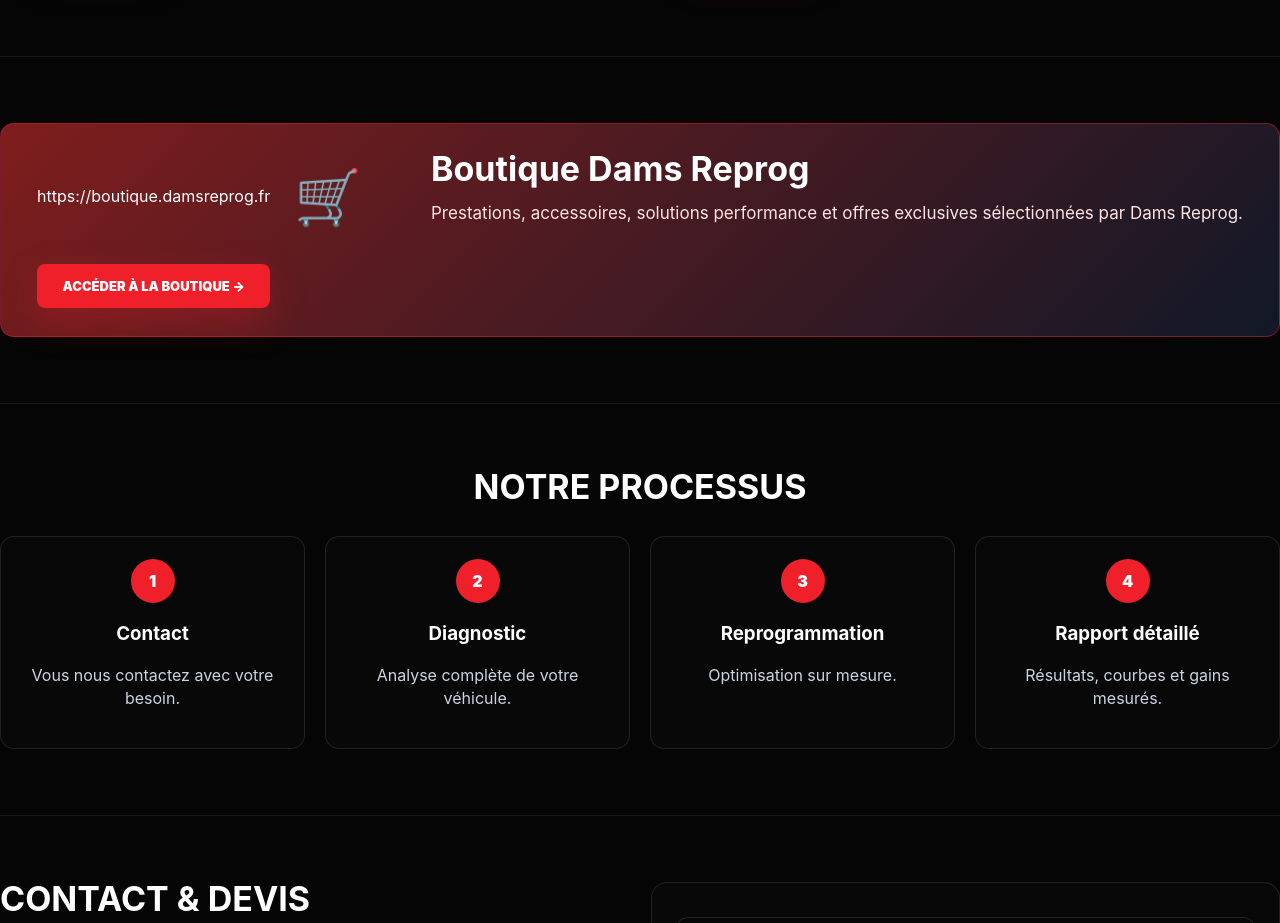
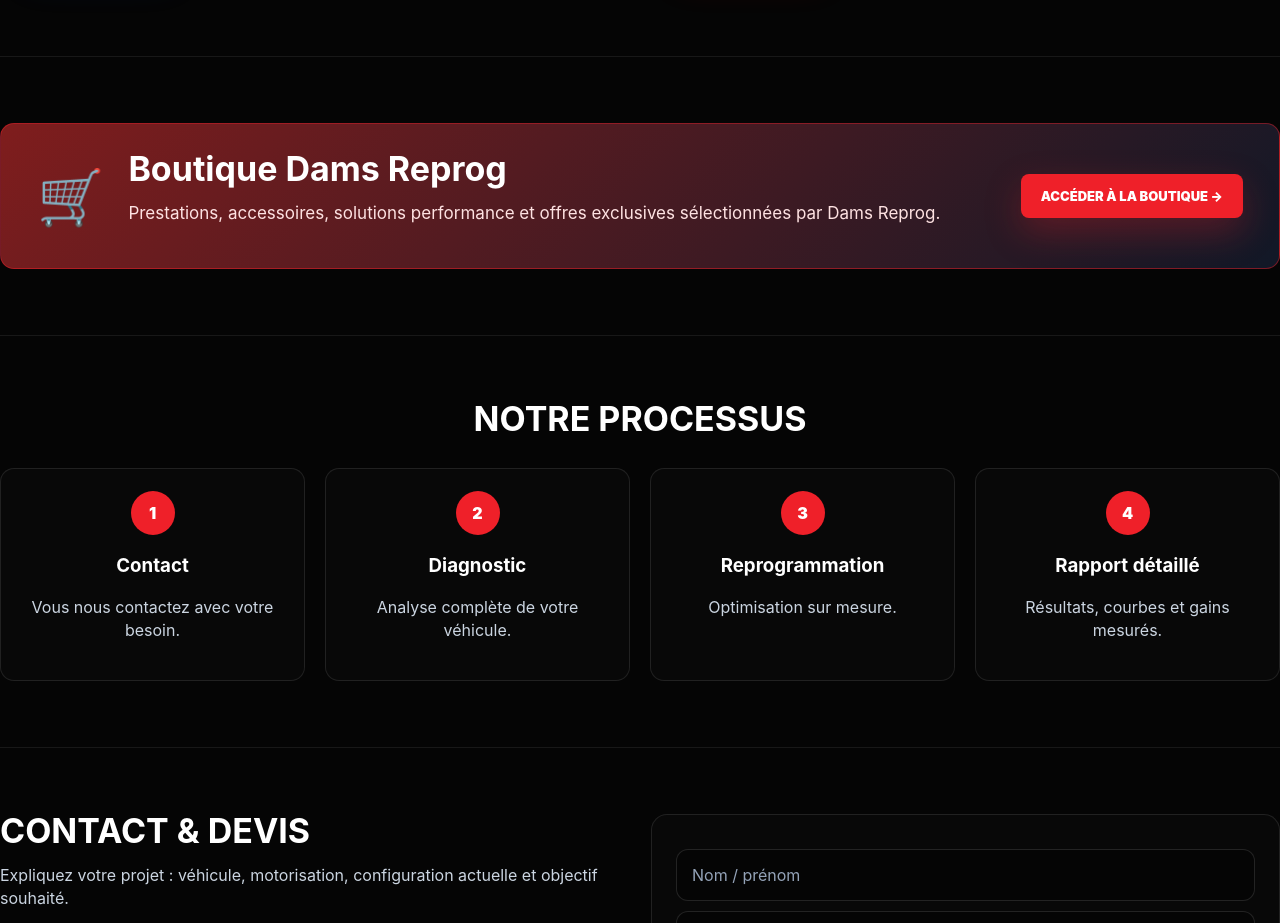
Before and after one commit to katz38/damsreprog-site, a plain HTML site: page index.html in a window 1280 px wide. Shown: the part 2300-3223 px from the top of the page. Drawn offline with Linux system fonts and the light colour scheme.

Commit message:
Update index.html

```diff
--- a/index.html
+++ b/index.html
@@ -147,13 +147,14 @@
   </section>
 
   <section id="boutique" class="section wrap">
-    <div class="shop">https://boutique.damsreprog.fr
+    <div class="shop">
       <div class="shopIcon">🛒</div>
       <div>
         <h2>Boutique Dams Reprog</h2>
         <p>Prestations, accessoires, solutions performance et offres exclusives sélectionnées par Dams Reprog.</p>
       </div>
-      <a class="btn" href="/boutique">Accéder à la boutique →</a>
+      <a class="btn" href="/https://n1570928.websitebuilder.online/boutique/"
+target="_blank">Accéder à la boutique →</a>
     </div>
   </section>
 
```
